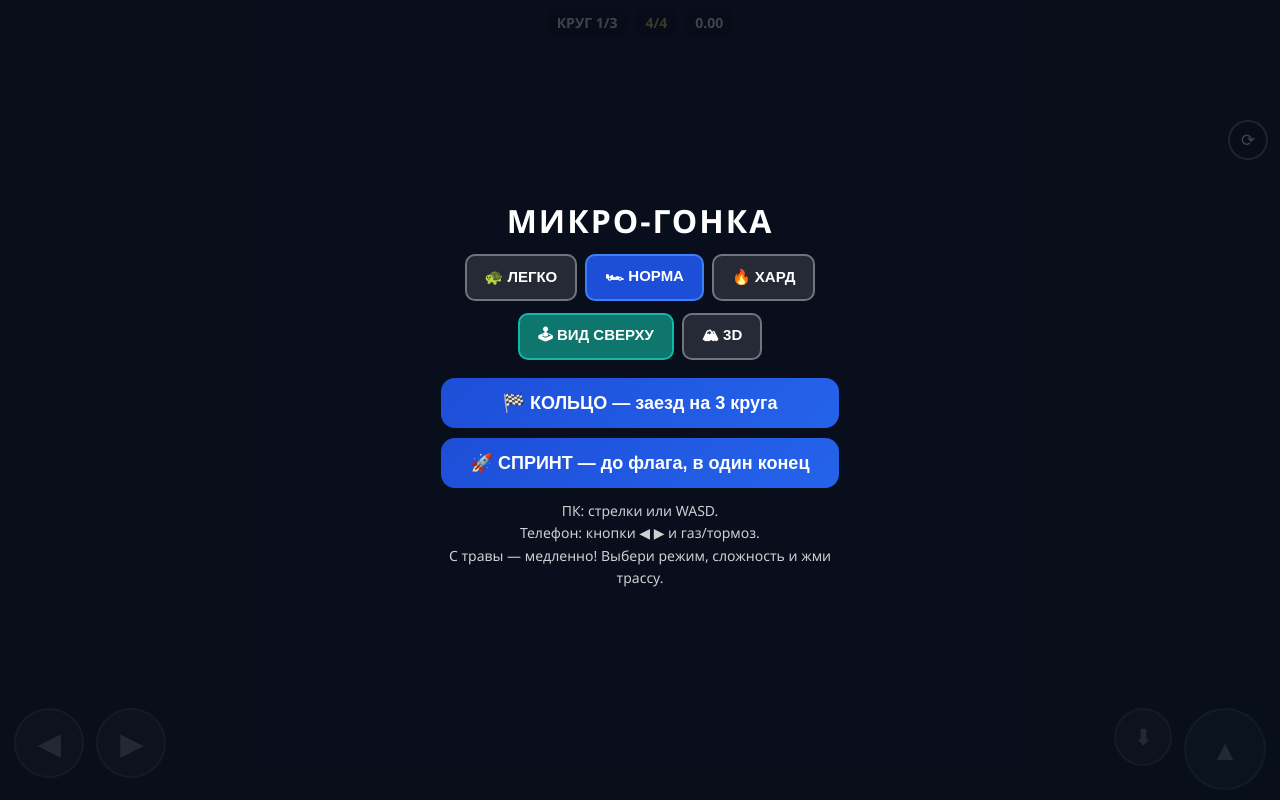
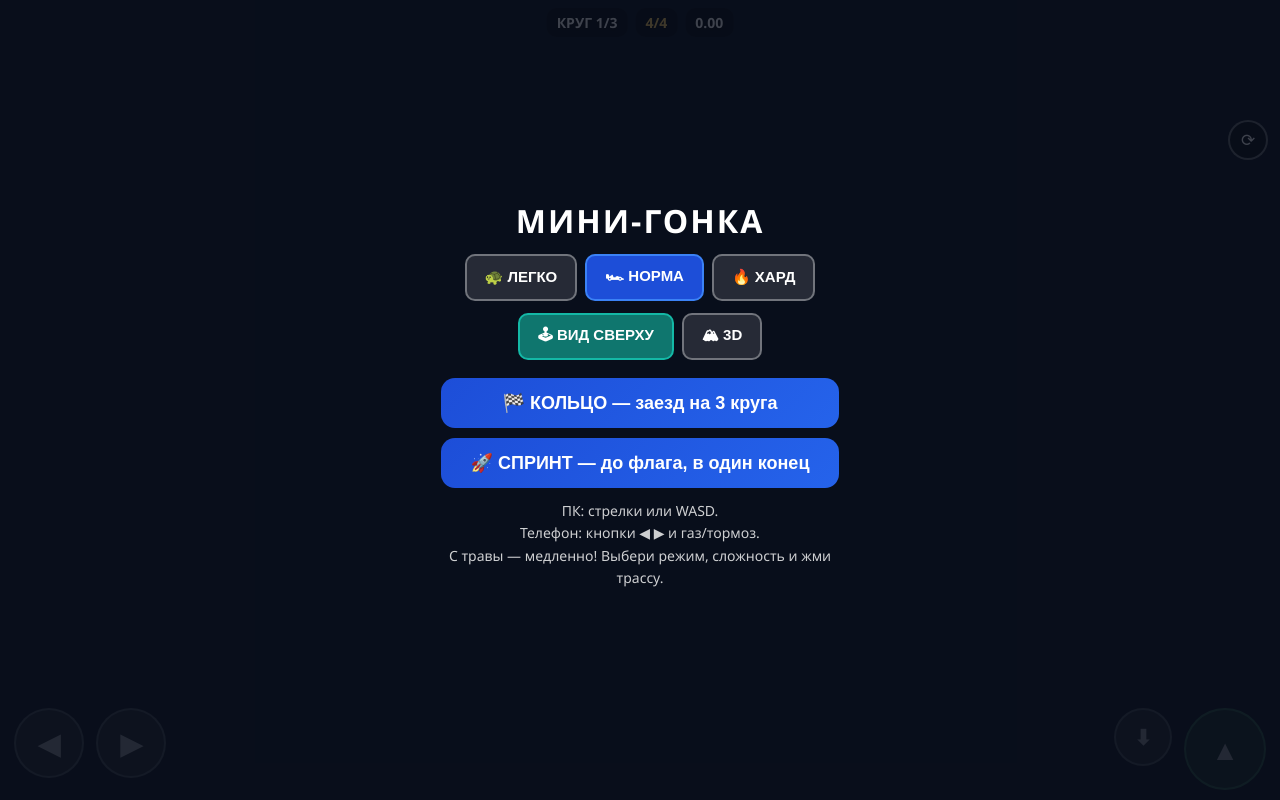
Before and after one commit to kkalinina554-commits/race, a plain HTML site: page index.html in a window 1280 px wide. Drawn offline with nearby package versions, Linux system fonts and the light colour scheme.

Commit message:
Change header from 'МИКРО-ГОНКА' to 'МИНИ-ГОНКА'

```diff
--- a/index.html
+++ b/index.html
@@ -91,7 +91,7 @@
 </div>
 
 <div id="overlay">
-  <h1>МИКРО-ГОНКА</h1>
+  <h1>МИНИ-ГОНКА</h1>
   <div id="diffSel">
     <button class="diffBtn" data-diff="easy">🐢 ЛЕГКО</button>
     <button class="diffBtn on" data-diff="norm">🏎 НОРМА</button>
```
